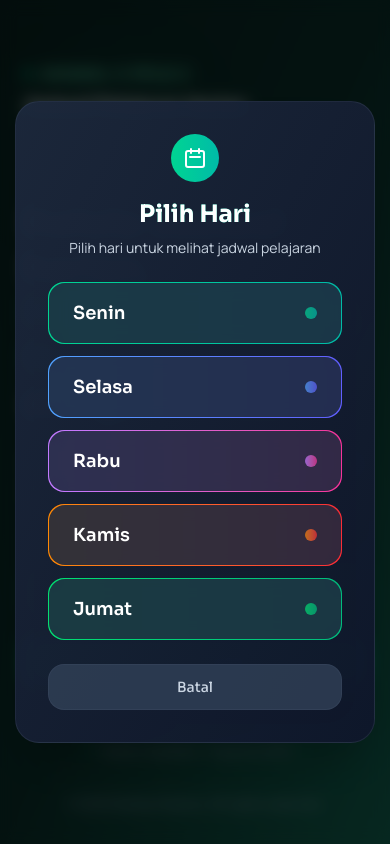
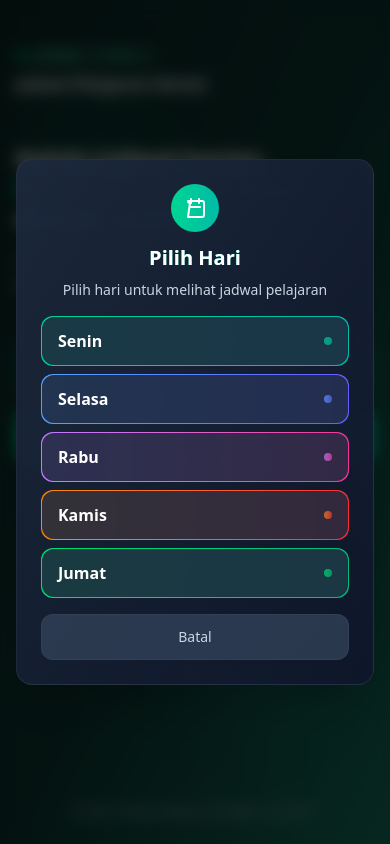
Before and after one commit to ReyyyGITHUB/JadwalPelajaran-App, a React (Vite) app: page / in a window 390 px wide. Both pictures are taken after a click on the button "Klik untuk melihat jadwal". Built offline with nearby package versions, Linux system fonts and the light colour scheme.

Commit message:
Mobile friendly

```diff
--- a/src/Home.jsx
+++ b/src/Home.jsx
@@ -60,33 +60,32 @@ function DaySelection({ onSelectDay, onClose }) {
   ];
 
   return (
-    <div className="fixed inset-0 bg-black/60 backdrop-blur-sm flex justify-center items-center z-50 animate-in fade-in duration-300" onClick={onClose}>
+    <div className="fixed inset-0 bg-black/60 backdrop-blur-sm flex justify-center items-center z-50 p-4" onClick={onClose}>
       <div
-        className="w-[360px] bg-gradient-to-br from-slate-800/95 to-slate-900/95 backdrop-blur-xl p-8 flex flex-col gap-6 border border-slate-600/30 rounded-3xl shadow-2xl animate-in slide-in-from-bottom-4 duration-300"
+        className="w-full max-w-sm bg-gradient-to-br from-slate-800/95 to-slate-900/95 backdrop-blur-xl p-6 flex flex-col gap-4 border border-slate-600/30 rounded-2xl shadow-2xl"
         onClick={(e) => e.stopPropagation()}
       >
         <div className="text-center">
-          <div className="w-12 h-12 bg-gradient-to-r from-emerald-400 to-teal-500 rounded-full mx-auto mb-4 flex items-center justify-center">
+          <div className="w-12 h-12 bg-gradient-to-r from-emerald-400 to-teal-500 rounded-full mx-auto mb-3 flex items-center justify-center">
             <svg className="w-6 h-6 text-white" fill="none" stroke="currentColor" viewBox="0 0 24 24">
-              <path strokeLinecap="round" strokeLinejoin="round" strokeWidth={2} d="M8 7V3m8 4V3m-9 8h10M5 21h14a2 2 0 002-2V7a2 2 0 00-2-2H5a2 2 0 00-2 2v12a2 2 0 002 2z" />
+              <path strokeLinecap="round" strokeLinejoin="round" strokeWidth={2} d="M8 7V3m8 4V3m-9 8h10M5 21h14a2 2 0 002-2V7a2 2 0 00-2-2H5a2 2 0 002 2z" />
             </svg>
           </div>
-          <h2 className="font-sora text-white text-2xl font-bold mb-2 bg-gradient-to-r from-emerald-400 to-teal-400 bg-clip-text text-transparent">Pilih Hari</h2>
-          <p className="font-manrope text-slate-300 text-sm">Pilih hari untuk melihat jadwal pelajaran</p>
+          <h2 className="font-bold text-white text-xl mb-2 bg-gradient-to-r from-emerald-400 to-teal-400 bg-clip-text text-transparent">Pilih Hari</h2>
+          <p className="text-slate-300 text-sm">Pilih hari untuk melihat jadwal pelajaran</p>
         </div>
 
-        <div className="flex flex-col gap-3">
-          {days.map((day, index) => (
+        <div className="flex flex-col gap-2">
+          {days.map((day) => (
             <button
               key={day.key}
               onClick={() => onSelectDay(day.key)}
-              className={`relative overflow-hidden bg-gradient-to-r ${day.color} p-[1px] rounded-2xl hover:scale-105 transform transition-all duration-200 hover:shadow-lg group animate-in slide-in-from-left duration-300`}
-              style={{ animationDelay: `${index * 100}ms` }}
+              className={`relative overflow-hidden bg-gradient-to-r ${day.color} p-[1px] rounded-xl hover:scale-[1.02] transform transition-all duration-200 hover:shadow-md group`}
             >
-              <div className="bg-slate-800/90 backdrop-blur rounded-2xl py-4 px-6 group-hover:bg-slate-700/90 transition-all duration-200">
+              <div className="bg-slate-800/90 backdrop-blur rounded-xl py-3 px-4 group-hover:bg-slate-700/90 transition-all duration-200">
                 <div className="flex items-center justify-between">
-                  <span className="font-sora text-white text-lg font-semibold">{day.name}</span>
-                  <div className={`w-3 h-3 rounded-full bg-gradient-to-r ${day.color} opacity-70 group-hover:opacity-100 transition-opacity`}></div>
+                  <span className="text-white text-base font-semibold">{day.name}</span>
+                  <div className={`w-2 h-2 rounded-full bg-gradient-to-r ${day.color} opacity-70 group-hover:opacity-100 transition-opacity`}></div>
                 </div>
               </div>
             </button>
@@ -95,7 +94,7 @@ function DaySelection({ onSelectDay, onClose }) {
 
         <button
           onClick={onClose}
-          className="bg-slate-700/80 hover:bg-slate-600/80 text-slate-300 hover:text-white px-6 py-3 rounded-2xl font-sora font-medium text-sm transition-all duration-200 border border-slate-600/30"
+          className="bg-slate-700/80 hover:bg-slate-600/80 text-slate-300 hover:text-white px-4 py-3 rounded-xl font-medium text-sm transition-all duration-200 border border-slate-600/30"
         >
           Batal
         </button>
@@ -118,69 +117,70 @@ function Overlay({ selectedDay, onClose, onBack }) {
   ];
 
   return (
-    <div className="fixed inset-0 bg-black/60 backdrop-blur-sm flex justify-center items-center z-50 animate-in fade-in duration-300" onClick={onClose}>
+    <div className="fixed inset-0 bg-black/60 backdrop-blur-sm flex justify-center items-center z-50 p-4" onClick={onClose}>
       <div
-        className="w-[420px] max-h-[85vh] overflow-y-auto bg-gradient-to-br from-slate-800/95 to-slate-900/95 backdrop-blur-xl p-8 flex flex-col gap-6 border border-slate-600/30 rounded-3xl shadow-2xl animate-in slide-in-from-bottom-4 duration-300 custom-scrollbar"
+        className="w-full max-w-md max-h-[90vh] overflow-y-auto bg-gradient-to-br from-slate-800/95 to-slate-900/95 backdrop-blur-xl p-5 flex flex-col gap-5 border border-slate-600/30 rounded-2xl shadow-2xl custom-scrollbar"
         onClick={(e) => e.stopPropagation()}
       >
         {/* Header dengan gradient background */}
-        <div className="relative bg-gradient-to-r from-emerald-500/20 to-teal-500/20 p-6 rounded-2xl border border-emerald-500/20">
-          <div className="absolute inset-0 bg-gradient-to-r from-emerald-400/10 to-teal-400/10 rounded-2xl"></div>
-          <div className="relative flex justify-between items-start">
+        <div className="relative bg-gradient-to-r from-emerald-500/20 to-teal-500/20 p-4 rounded-xl border border-emerald-500/20">
+          <div className="absolute inset-0 bg-gradient-to-r from-emerald-400/10 to-teal-400/10 rounded-xl"></div>
+          <div className="relative text-center sm:flex sm:justify-between sm:items-start sm:text-left">
             <div>
-              <span className="font-manrope text-emerald-300 text-sm font-medium uppercase tracking-wider">
+              <span className="text-emerald-300 text-xs font-medium uppercase tracking-wider">
                 Jadwal Hari
               </span>
-              <h2 className="font-sora text-white text-3xl font-bold mt-1">{dayName}</h2>
+              <h2 className="text-white text-2xl font-bold mt-1">{dayName}</h2>
             </div>
-            <div className="text-right">
-              <span className="font-manrope text-emerald-300 text-sm font-medium uppercase tracking-wider">
+            <div className="mt-2 sm:mt-0 sm:text-right">
+              <span className="text-emerald-300 text-xs font-medium uppercase tracking-wider">
                 Ruangan
               </span>
-              <p className="font-sora text-white text-xl font-bold mt-1">{dayData.ruang}</p>
+              <p className="text-white text-lg font-bold mt-1">{dayData.ruang}</p>
             </div>
           </div>
         </div>
 
-        {/* Jadwal Cards */}
-        <div className="space-y-4">
+        {/* Jadwal Cards - Mobile friendly flex column layout */}
+        <div className="space-y-3">
           {dayData.jadwal.map((item, index) => {
             const colorClass = subjectColors[index % subjectColors.length];
             return (
               <div
                 key={index}
-                className="group relative bg-gradient-to-br from-slate-700/50 to-slate-800/50 backdrop-blur-sm border border-slate-600/30 rounded-2xl p-5 hover:from-slate-600/50 hover:to-slate-700/50 transition-all duration-300 hover:scale-[1.02] hover:shadow-lg animate-in slide-in-from-right duration-300"
-                style={{ animationDelay: `${index * 100}ms` }}
+                className="group relative bg-gradient-to-br from-slate-700/50 to-slate-800/50 backdrop-blur-sm border border-slate-600/30 rounded-xl p-4 hover:from-slate-600/50 hover:to-slate-700/50 transition-all duration-300"
               >
                 {/* Nama Guru */}
-                <div className="flex items-center gap-3 mb-4">
-                  <div className="w-10 h-10 bg-gradient-to-r from-slate-600 to-slate-700 rounded-full flex items-center justify-center">
-                    <svg className="w-5 h-5 text-emerald-400" fill="none" stroke="currentColor" viewBox="0 0 24 24">
+                <div className="flex items-center gap-2 mb-3">
+                  <div className="w-8 h-8 bg-gradient-to-r from-slate-600 to-slate-700 rounded-full flex items-center justify-center flex-shrink-0">
+                    <svg className="w-4 h-4 text-emerald-400" fill="none" stroke="currentColor" viewBox="0 0 24 24">
                       <path strokeLinecap="round" strokeLinejoin="round" strokeWidth={2} d="M16 7a4 4 0 11-8 0 4 4 0 018 0zM12 14a7 7 0 00-7 7h14a7 7 0 00-7-7z" />
                     </svg>
                   </div>
-                  <div>
+                  <div className="min-w-0 flex-1">
                     <span className="text-slate-400 text-xs font-medium uppercase tracking-wider">Pengajar</span>
-                    <p className="text-white font-sora font-medium text-sm leading-tight">{item.guru}</p>
+                    <p className="text-white font-medium text-sm leading-tight break-words">{item.guru}</p>
                   </div>
                 </div>
 
-                {/* Mata Pelajaran & Waktu */}
-                <div className="flex items-center gap-3">
-                  <div className={`flex-1 bg-gradient-to-r ${colorClass} p-[1px] rounded-xl group-hover:shadow-lg transition-all duration-300`}>
-                    <div className="bg-slate-800/80 backdrop-blur rounded-xl py-3 px-4">
-                      <span className="text-white font-sora font-semibold text-sm block text-center leading-tight">
+                {/* Mata Pelajaran & Waktu - Mobile friendly column layout */}
+                <div className="flex flex-col gap-2">
+                  {/* Mata Pelajaran */}
+                  <div className={`bg-gradient-to-r ${colorClass} p-[1px] rounded-lg group-hover:shadow-md transition-all duration-300`}>
+                    <div className="bg-slate-800/80 backdrop-blur rounded-lg py-2 px-3">
+                      <span className="text-white font-semibold text-sm block text-center leading-tight">
                         {item.mapel}
                       </span>
                     </div>
                   </div>
 
-                  <div className="bg-slate-700/60 border border-slate-500/30 rounded-xl py-3 px-4 min-w-fit">
-                    <div className="flex items-center gap-2">
-                      <svg className="w-4 h-4 text-emerald-400" fill="none" stroke="currentColor" viewBox="0 0 24 24">
+                  {/* Waktu */}
+                  <div className="bg-slate-700/60 border border-slate-500/30 rounded-lg py-2 px-3">
+                    <div className="flex items-center justify-center gap-2">
+                      <svg className="w-4 h-4 text-emerald-400 flex-shrink-0" fill="none" stroke="currentColor" viewBox="0 0 24 24">
                         <path strokeLinecap="round" strokeLinejoin="round" strokeWidth={2} d="M12 8v4l3 3m6-3a9 9 0 11-18 0 9 9 0 0118 0z" />
                       </svg>
-                      <span className="text-white font-sora font-semibold text-sm whitespace-nowrap">
+                      <span className="text-white font-semibold text-sm">
                         {item.jam}
                       </span>
                     </div>
@@ -191,11 +191,11 @@ function Overlay({ selectedDay, onClose, onBack }) {
           })}
         </div>
 
-        {/* Action Buttons */}
-        <div className="flex gap-3 mt-6 pt-4 border-t border-slate-600/30">
+        {/* Action Buttons - Mobile friendly stacked layout */}
+        <div className="flex flex-col gap-2 mt-4 pt-4 border-t border-slate-600/30">
           <button
             onClick={onBack}
-            className="flex-1 bg-slate-700/80 hover:bg-slate-600/80 text-slate-300 hover:text-white px-6 py-3 rounded-2xl font-sora font-medium text-sm transition-all duration-200 border border-slate-600/30 flex items-center justify-center gap-2"
+            className="bg-slate-700/80 hover:bg-slate-600/80 text-slate-300 hover:text-white px-4 py-3 rounded-xl font-medium text-sm transition-all duration-200 border border-slate-600/30 flex items-center justify-center gap-2"
           >
             <svg className="w-4 h-4" fill="none" stroke="currentColor" viewBox="0 0 24 24">
               <path strokeLinecap="round" strokeLinejoin="round" strokeWidth={2} d="M10 19l-7-7m0 0l7-7m-7 7h18" />
@@ -204,7 +204,7 @@ function Overlay({ selectedDay, onClose, onBack }) {
           </button>
           <button
             onClick={onClose}
-            className="flex-1 bg-gradient-to-r from-emerald-500 to-teal-500 hover:from-emerald-600 hover:to-teal-600 text-white px-6 py-3 rounded-2xl font-sora font-semibold text-sm transition-all duration-200 shadow-lg hover:shadow-emerald-500/25 flex items-center justify-center gap-2"
+            className="bg-gradient-to-r from-emerald-500 to-teal-500 hover:from-emerald-600 hover:to-teal-600 text-white px-4 py-3 rounded-xl font-semibold text-sm transition-all duration-200 shadow-md hover:shadow-emerald-500/25 flex items-center justify-center gap-2"
           >
             <svg className="w-4 h-4" fill="none" stroke="currentColor" viewBox="0 0 24 24">
               <path strokeLinecap="round" strokeLinejoin="round" strokeWidth={2} d="M6 18L18 6M6 6l12 12" />
@@ -214,18 +214,18 @@ function Overlay({ selectedDay, onClose, onBack }) {
         </div>
       </div>
 
-      {/* Custom Scrollbar Styles */}
+      {/* Simplified Custom Scrollbar Styles */}
       <style jsx>{`
         .custom-scrollbar::-webkit-scrollbar {
-          width: 6px;
+          width: 4px;
         }
         .custom-scrollbar::-webkit-scrollbar-track {
           background: rgba(51, 65, 85, 0.3);
-          border-radius: 10px;
+          border-radius: 8px;
         }
         .custom-scrollbar::-webkit-scrollbar-thumb {
           background: linear-gradient(to bottom, #10b981, #0d9488);
-          border-radius: 10px;
+          border-radius: 8px;
         }
         .custom-scrollbar::-webkit-scrollbar-thumb:hover {
           background: linear-gradient(to bottom, #059669, #0f766e);
@@ -262,49 +262,49 @@ export default function Home() {
 
   return (
     <div className="flex bg-gradient-to-br from-[#092220] via-[#0a2f2a] to-[#106351] min-h-screen relative overflow-hidden">
-      {/* Background decorative elements */}
+      {/* Simplified background decorative elements */}
       <div className="absolute inset-0 overflow-hidden pointer-events-none">
-        <div className="absolute top-20 left-10 w-32 h-32 bg-emerald-400/10 rounded-full blur-3xl animate-pulse"></div>
-        <div className="absolute bottom-32 right-16 w-40 h-40 bg-teal-400/10 rounded-full blur-3xl animate-pulse" style={{animationDelay: '1s'}}></div>
-        <div className="absolute top-1/2 left-1/3 w-24 h-24 bg-cyan-400/10 rounded-full blur-2xl animate-pulse" style={{animationDelay: '2s'}}></div>
+        <div className="absolute top-20 left-10 w-24 h-24 bg-emerald-400/10 rounded-full blur-2xl"></div>
+        <div className="absolute bottom-32 right-16 w-32 h-32 bg-teal-400/10 rounded-full blur-2xl"></div>
+        <div className="absolute top-1/2 left-1/3 w-20 h-20 bg-cyan-400/10 rounded-full blur-xl"></div>
       </div>
 
-      <div className="mx-6 mt-16 flex flex-col justify-between w-full relative z-10">
+      <div className="px-4 sm:px-6 mt-12 sm:mt-16 flex flex-col justify-between w-full relative z-10">
         <div className="flex flex-col">
-          {/* App Title with better visual hierarchy */}
-          <div className="flex flex-col mb-20 animate-in slide-in-from-top duration-700">
+          {/* App Title with better mobile spacing */}
+          <div className="flex flex-col mb-12 sm:mb-20">
             <div className="flex items-center gap-2 mb-2">
-              <div className="w-2 h-2 bg-emerald-400 rounded-full animate-pulse"></div>
-              <span className="font-sora font-semibold text-emerald-300 text-sm uppercase tracking-widest">
+              <div className="w-2 h-2 bg-emerald-400 rounded-full"></div>
+              <span className="font-semibold text-emerald-300 text-xs sm:text-sm uppercase tracking-widest">
                 Jadwal X PPLG 2
               </span>
             </div>
-            <span className="font-sora font-bold text-white text-lg">Jadwal Pelajaran Harian</span>
+            <span className="font-bold text-white text-base sm:text-lg">Jadwal Pelajaran Harian</span>
           </div>
 
-          {/* Main Heading with enhanced typography */}
-          <div className="flex flex-col gap-6 animate-in slide-in-from-left duration-700 delay-200">
-            <h1 className="font-sora font-bold text-4xl text-white leading-tight">
+          {/* Main Heading with mobile-friendly typography */}
+          <div className="flex flex-col gap-4 sm:gap-6">
+            <h1 className="font-bold text-2xl sm:text-4xl text-white leading-tight">
               Kelola Jadwal harian, <br />
               <span className="bg-gradient-to-r from-emerald-400 to-teal-400 bg-clip-text text-transparent">
                 Ruang, dan Nama Guru
               </span>
               <br />dengan mudah.
             </h1>
-            <p className="font-manrope font-normal text-base text-slate-300 leading-relaxed max-w-md">
+            <p className="font-normal text-sm sm:text-base text-slate-300 leading-relaxed max-w-md">
               Cukup buka sekali, semua mata pelajaran dan info penting langsung siap di depan mata
             </p>
           </div>
 
-          {/* Enhanced CTA Buttons */}
-          <div className="flex flex-col sm:flex-row gap-4 mt-16 animate-in slide-in-from-bottom duration-700 delay-400">
+          {/* Mobile-friendly CTA Buttons */}
+          <div className="flex flex-col gap-3 mt-12 sm:mt-16">
             <button
               onClick={handleShowJadwal}
-              className="group relative overflow-hidden bg-gradient-to-r from-emerald-500/20 to-teal-500/20 flex-1 text-left px-8 py-4 rounded-2xl border border-emerald-500/30 hover:from-emerald-500/30 hover:to-teal-500/30 transition-all duration-300 hover:scale-105 hover:shadow-xl backdrop-blur-sm"
+              className="group relative overflow-hidden bg-gradient-to-r from-emerald-500/20 to-teal-500/20 text-left px-6 py-4 rounded-xl border border-emerald-500/30 hover:from-emerald-500/30 hover:to-teal-500/30 transition-all duration-300 backdrop-blur-sm"
             >
               <div className="absolute inset-0 bg-gradient-to-r from-emerald-400/10 to-teal-400/10 opacity-0 group-hover:opacity-100 transition-opacity duration-300"></div>
               <div className="relative flex items-center justify-between">
-                <span className="font-manrope font-medium text-slate-200 text-sm">
+                <span className="font-medium text-slate-200 text-sm">
                   Klik untuk melihat jadwal
                 </span>
                 <svg className="w-5 h-5 text-emerald-400 group-hover:translate-x-1 transition-transform duration-200" fill="none" stroke="currentColor" viewBox="0 0 24 24">
@@ -315,33 +315,33 @@ export default function Home() {
 
             <button
               onClick={handleShowJadwal}
-              className="group relative overflow-hidden bg-gradient-to-r from-emerald-500 to-teal-500 px-8 py-4 rounded-2xl hover:from-emerald-600 hover:to-teal-600 transition-all duration-300 hover:scale-105 hover:shadow-xl shadow-lg min-w-fit"
+              className="group relative overflow-hidden bg-gradient-to-r from-emerald-500 to-teal-500 px-6 py-4 rounded-xl hover:from-emerald-600 hover:to-teal-600 transition-all duration-300 shadow-lg"
             >
               <div className="absolute inset-0 bg-gradient-to-r from-white/20 to-white/10 opacity-0 group-hover:opacity-100 transition-opacity duration-300"></div>
               <div className="relative flex items-center justify-center gap-2">
                 <svg className="w-5 h-5 text-white" fill="none" stroke="currentColor" viewBox="0 0 24 24">
                   <path strokeLinecap="round" strokeLinejoin="round" strokeWidth={2} d="M8 7V3m8 4V3m-9 8h10M5 21h14a2 2 0 002-2V7a2 2 0 00-2-2H5a2 2 0 00-2 2v12a2 2 0 002 2z" />
                 </svg>
-                <span className="font-sora font-semibold text-white text-sm">
+                <span className="font-semibold text-white text-sm">
                   Cek Jadwal
                 </span>
               </div>
             </button>
           </div>
 
-          {/* Enhanced Update Notice */}
-          <div className="flex flex-col items-center gap-1 mt-14 animate-in fade-in duration-700 delay-600">
+          {/* Update Notice */}
+          <div className="flex flex-col items-center gap-1 mt-10 sm:mt-14">
             <div className="flex items-center gap-2 text-slate-400">
               <div className="w-1 h-1 bg-emerald-400 rounded-full"></div>
-              <span className="text-xs font-manrope">Terakhir diupdate: 17 Agustus 2025</span>
+              <span className="text-xs">Terakhir diupdate: 17 Agustus 2025</span>
               <div className="w-1 h-1 bg-emerald-400 rounded-full"></div>
             </div>
           </div>
         </div>
 
-        {/* Enhanced Footer */}
-        <div className="flex justify-center items-center mt-auto pb-8 animate-in fade-in duration-700 delay-800">
-          <span className="text-slate-400 font-sora font-light text-xs">
+        {/* Footer */}
+        <div className="flex justify-center items-center mt-auto pb-6 sm:pb-8">
+          <span className="text-slate-400 font-light text-xs">
             © 2025 Raditya Rayhan. All rights reserved.
           </span>
         </div>
```
